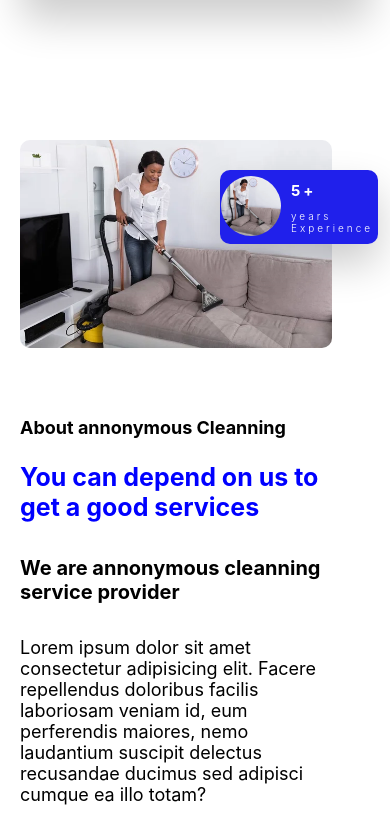
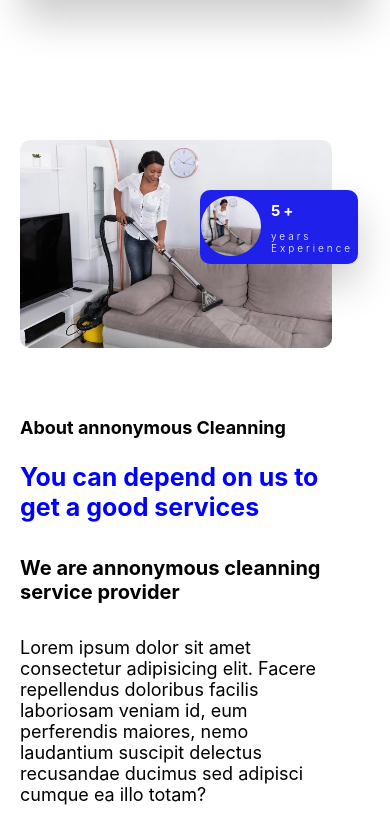
Before and after one commit to Alexkimathi/cleaning-services, a React (Create React App) app: page / in a window 390 px wide. Shown: the part 816-1641 px from the top of the page. Built offline with nearby package versions, Linux system fonts and the light colour scheme.

Commit message:
first commit

```diff
--- a/src/Components/About/about.css
+++ b/src/Components/About/about.css
@@ -111,8 +111,8 @@
   padding: .1rem;
   margin: 2rem;
   width: 40vw;
-  bottom: 20rem;
-  left: 18rem;
+  bottom: 18rem;
+  left: 16rem;
   position: relative;
   background-color: rgb(32, 32, 235)
 }
```
